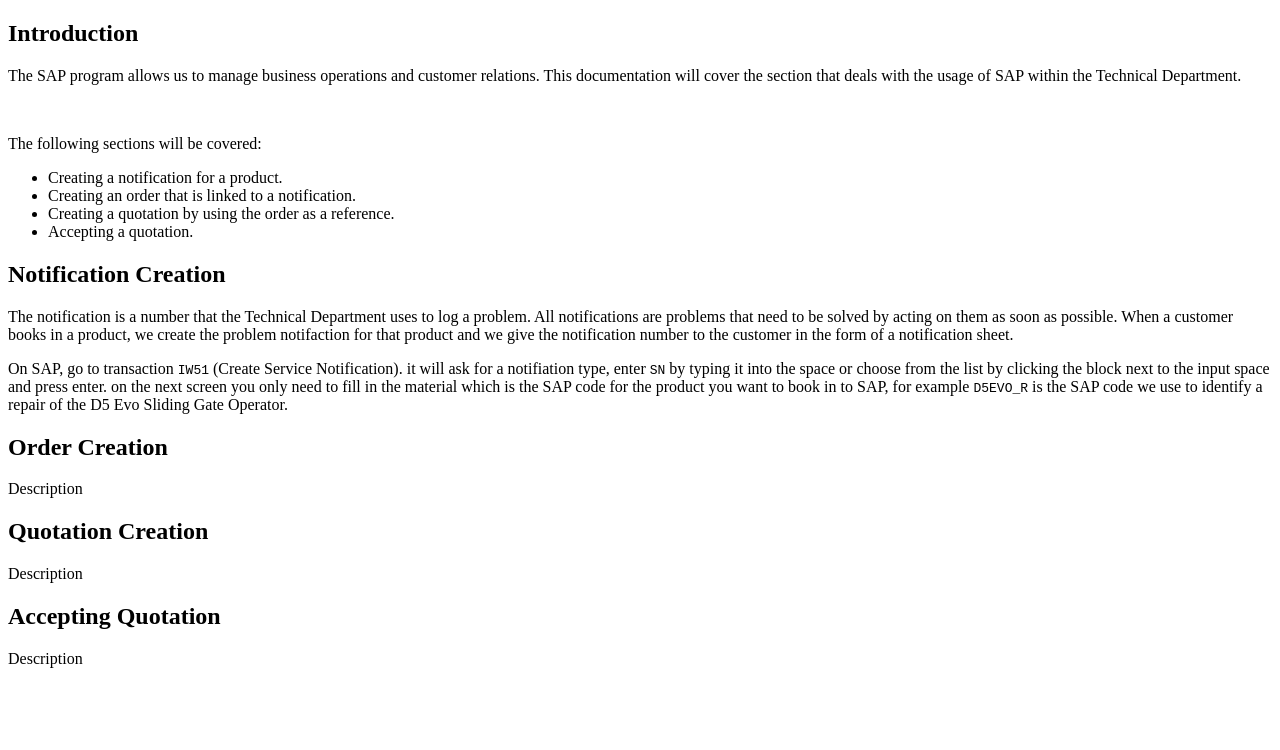
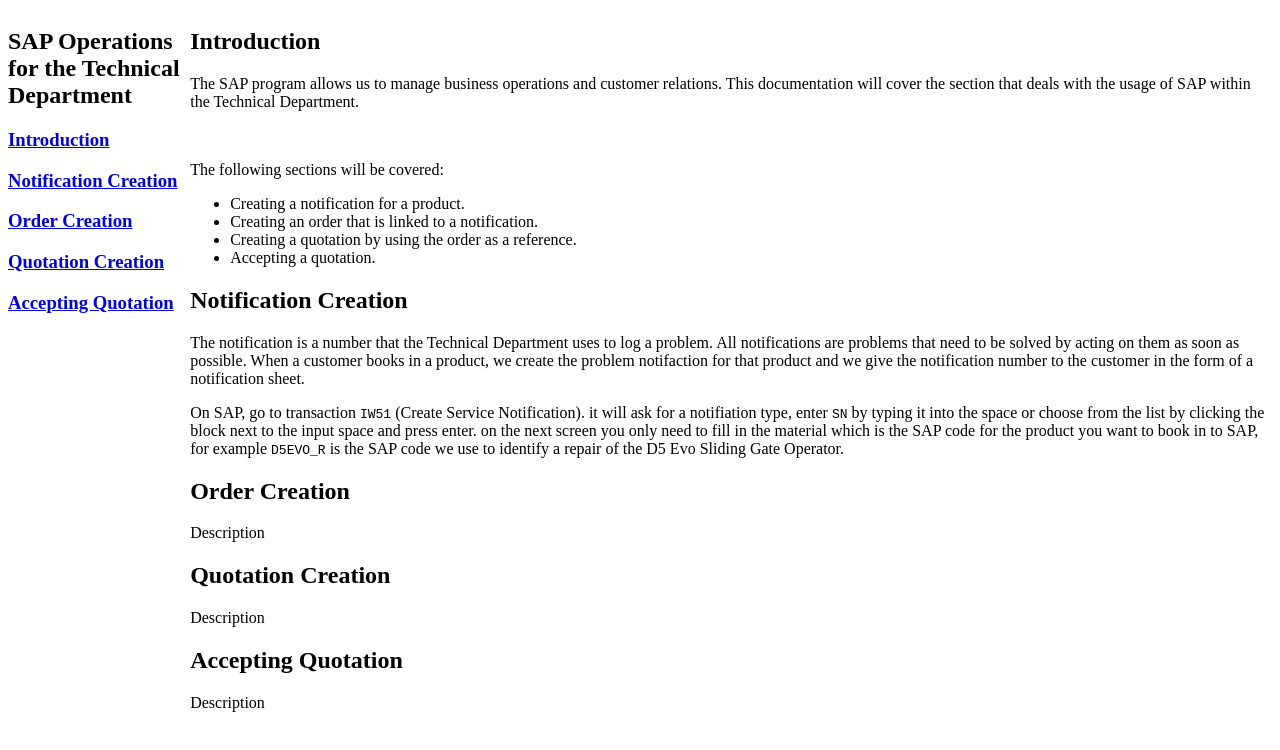
Before and after one commit to VoidTheSystem/TechnicalDocumentation, a plain HTML site: page index.html in a window 1280 px wide. Drawn offline with Linux system fonts and the light colour scheme.

Commit message:
Update index.html
Added links and put the navbar on the right of the screen using flex

```diff
--- a/index.html
+++ b/index.html
@@ -5,8 +5,27 @@
     <meta name="viewport" content="width=device-width, initial-scale=1.0">
     <title>:)</title>
 </head>
+<style>
+    body {
+        display: flex;
+        flex-direction: row;
+    }
+</style>
+
 <body>
+    <nav id="navbar">
+        <header>
+            <h1>SAP Operations for the Technical Department</h1>
+        </header>
+        <a href="#Introduction" class="nav-link"><h3>Introduction</h3></a>
+        <a href="#Notification_Creation"class="nav-link"><h3>Notification Creation</h3></a>
+        <a href="#Order_Creation"class="nav-link"><h3>Order Creation</h3></a>
+        <a href="#Quotation_Creation"class="nav-link"><h3>Quotation Creation</h3></a>
+        <a href="#Accepting_Quotation"class="nav-link"><h3>Accepting Quotation</h3></a>
+
+    </nav>
 <main id="main-doc">
+
     <section id="Introduction" class="main-section">
         <header>
                 <h2>
```
